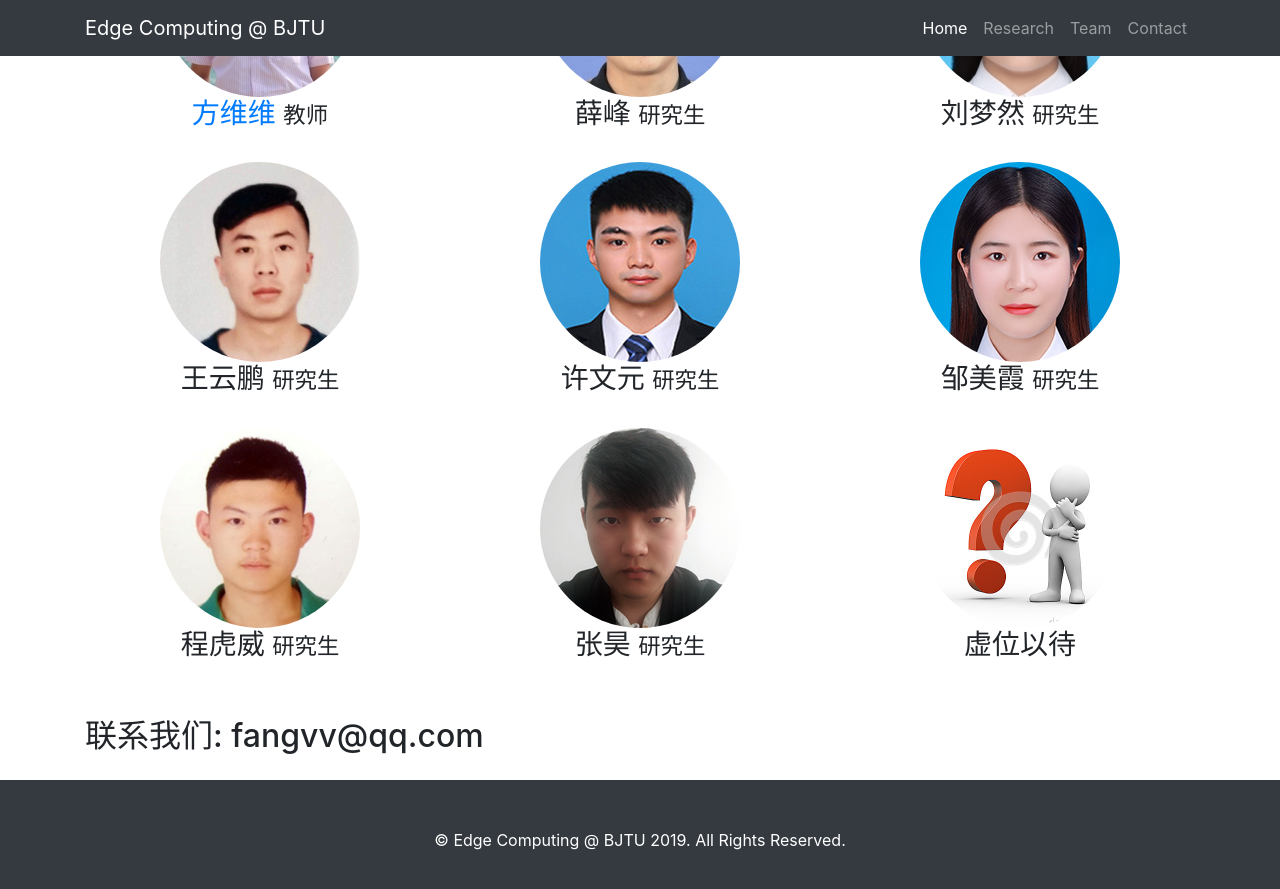
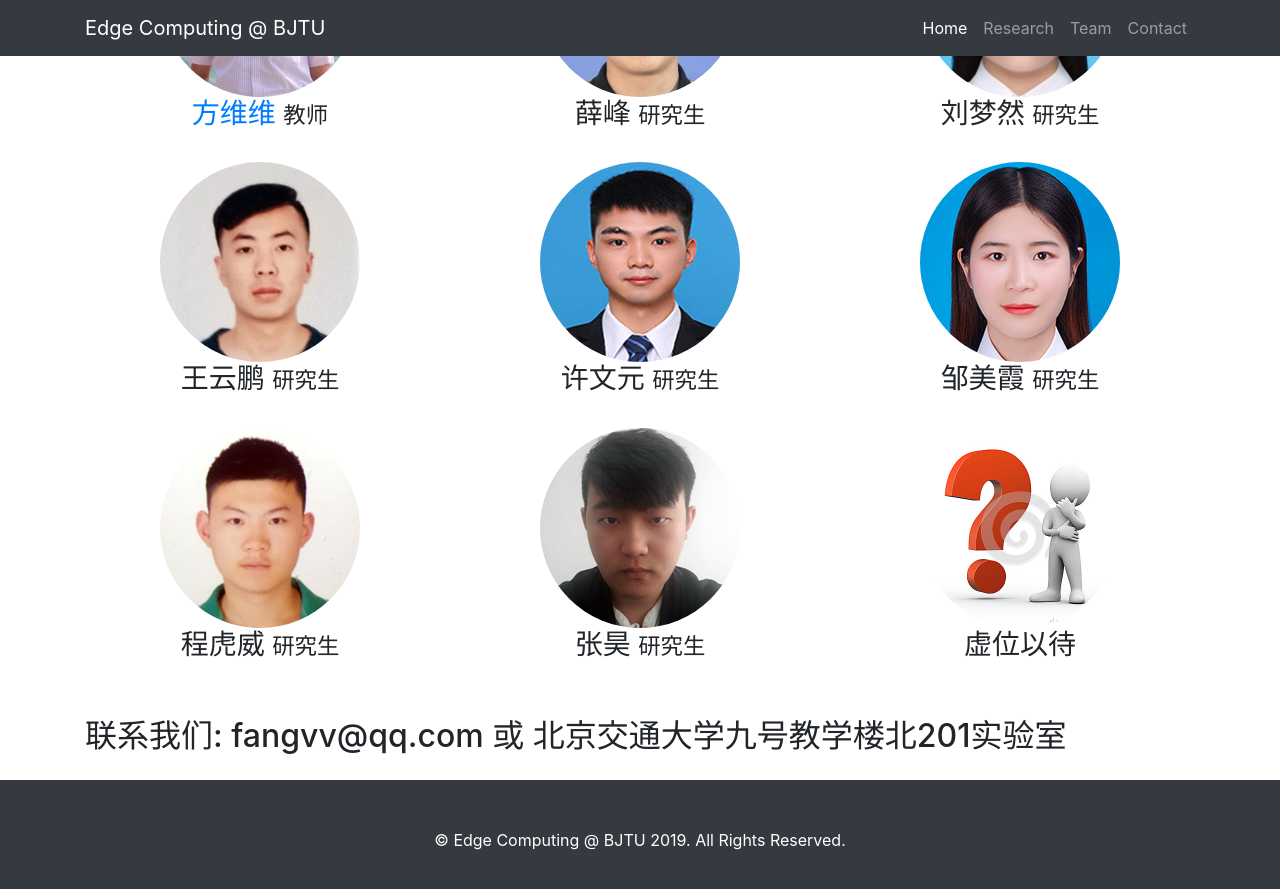
Before and after one commit to fangvv/Homepage, a Jekyll site: the page Edgecomp/index.html, which Jekyll copies as it is, in a window 1280 px wide and 900 px high, scrolled down 3474 px. Shown: the top 889 px of the window. Built offline with Jekyll 4.4.1, drawn with Linux system fonts in a browser that asks for light colours; comment, search, counter and statistics services are not loaded.

Commit message:
Signed-off-by: fangvv <fangvv@gmail.com>

```diff
--- a/Edgecomp/index.html
+++ b/Edgecomp/index.html
@@ -194,7 +194,7 @@
 <section id="contact">
     <div class="row">
        <div class="col-lg-12">
-          <h2 class="my-4">联系我们: fangvv@qq.com </h2>
+          <h2 class="my-4">联系我们: fangvv@qq.com 或 北京交通大学九号教学楼北201实验室</h2>
       </div>
   </div>
 </section>
```
